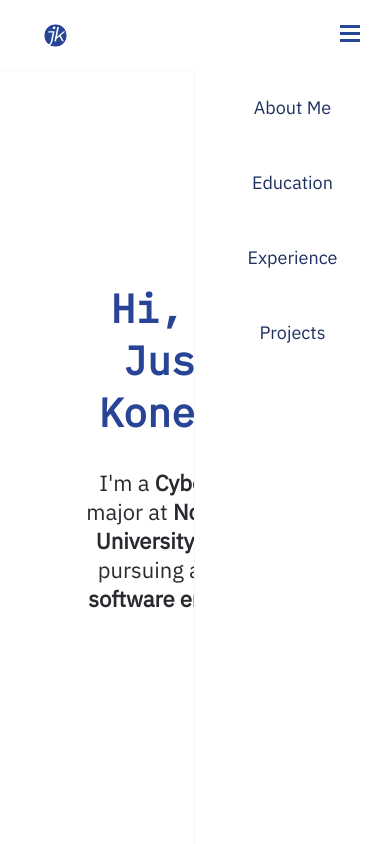
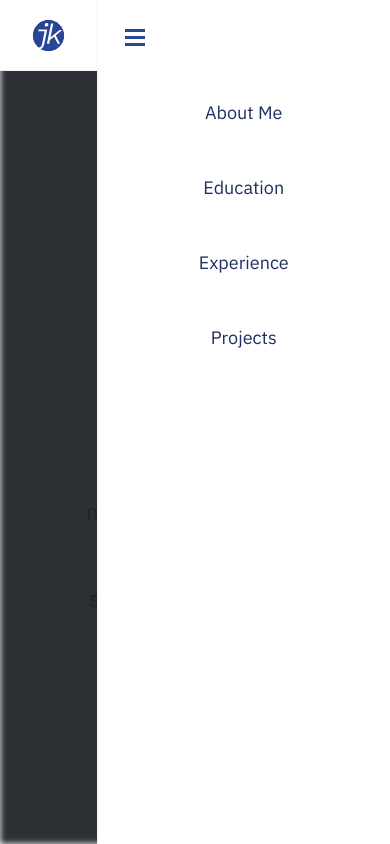
Before and after one commit to justinkonecny/website, a React (Create React App) app: page / in a window 390 px wide. Both pictures are taken after a click on the button 350 px from the left and 35 px from the top of the page. Shown: the top 844 px of the page. Built offline with nearby package versions, Linux system fonts and the light colour scheme.

Commit message:
Fix mobile menu

```diff
--- a/src/components/Home.js
+++ b/src/components/Home.js
@@ -243,6 +243,49 @@ class Home extends Component {
         );
     }
 
+    getIntroType() {
+        // var TxtRotate = function(el, toRotate, period) {
+        //     this.toRotate = toRotate;
+        //     this.el = el;
+        //     this.loopNum = 0;
+        //     this.period = parseInt(period, 10) || 2000;
+        //     this.txt = '';
+        //     this.tick();
+        //     this.isDeleting = false;
+        // };
+        //
+        // TxtRotate.prototype.tick = function() {
+        //     var i = this.loopNum % this.toRotate.length;
+        //     var fullTxt = this.toRotate[i];
+        //
+        //     if (this.isDeleting) {
+        //         this.txt = fullTxt.substring(0, this.txt.length - 1);
+        //     } else {
+        //         this.txt = fullTxt.substring(0, this.txt.length + 1);
+        //     }
+        //
+        //     this.el.innerHTML = '<span class="wrap">'+this.txt+'</span>';
+        //
+        //     var that = this;
+        //     var delta = 300 - Math.random() * 100;
+        //
+        //     if (this.isDeleting) { delta /= 2; }
+        //
+        //     if (!this.isDeleting && this.txt === fullTxt) {
+        //         delta = this.period;
+        //         this.isDeleting = true;
+        //     } else if (this.isDeleting && this.txt === '') {
+        //         this.isDeleting = false;
+        //         this.loopNum++;
+        //         delta = 500;
+        //     }
+        //
+        //     setTimeout(function() {
+        //         that.tick();
+        //     }, delta);
+        // };
+    }
+
     /**
      * Renders this component.
      */
@@ -253,7 +296,7 @@ class Home extends Component {
                 <div className={this.state.isMobile ? 'intro intro-mobile' : 'intro'}>
                     <div className={this.state.isMobile ? 'intro-inner intro-inner-mobile' : 'intro-inner'}>
                         <h1 id={'name'} className={this.state.isMobile ? 'name-mobile' : 'name-desk'}>Hi, I'm Justin Konecny.</h1>
-                        <div className={this.state.showIntro ? 'fade-in' : 'fade-in-hide'} style={this.state.showIntro ? {} : {'top': '200px'}}>
+                        <div className={this.state.showIntro ? 'fade-in' : 'fade-in-hide'} style={this.state.showIntro ? {} : {'top': '20px'}}>
                             <p className={this.state.isMobile ? 'intro-blurb intro-blurb-mobile' : 'intro-blurb'}>
                                 I'm a <span style={{'fontWeight': '700'}}>Cybersecurity</span> major at
                                 <span style={{'fontWeight': '700'}}> Northeastern University</span>, currently
@@ -545,7 +588,7 @@ class Home extends Component {
                             <div style={this.state.isMobile
                                 ? {'margin': 'auto', 'textAlign': 'center', 'padding': '0 5vw'}
                                 : {'margin': 'auto', 'textAlign': 'center', 'padding': '0 15vw'}}>
-                                <h3 id='contact'>Let's Get in Touch</h3>
+                                <h3 id='contact'>LET'S GET IN TOUCH</h3>
                                 <p>
                                     I am currently seeking opportunities for a co-op position or internship for July - December
                                     2020 in a software engineering roll.
--- a/src/components/NavBar.js
+++ b/src/components/NavBar.js
@@ -22,8 +22,7 @@ class NavBar extends Component {
      * Scrolls to the top of the page.
      */
     scrollToTop() {
-        document.body.scrollTop = 0;
-        document.documentElement.scrollTop = 0;
+        window.scrollTo({top: 0, behavior: 'smooth'});
     }
 
     /**
@@ -41,9 +40,17 @@ class NavBar extends Component {
      */
     getMenu() {
         return (
+            <div>
+                <div className={this.state.showMenu ? 'blur' : 'menu-hidden'}/>
                 <div className={this.props.display && this.state.showMenu ? 'menu-container' : 'menu-container hide-left'}>
+                    <div className={'menu-btn-container'}>
+                        <button onClick={this.updateMenuState} className={this.state.showMenu ? 'menu-expanded' : 'menu-hidden'}>
+                            <img className={'menu'} src={menu} alt={'menu'}/>
+                        </button>
+                    </div>
                     <div className={'nav-left nav-left-mobile'}>
                         {this.props.linksLeft}
+                    </div>
                 </div>
             </div>
         );
@@ -59,14 +66,20 @@ class NavBar extends Component {
             return (
                 <div>
                     <div className={this.props.display ? 'nav nav-mobile' : 'nav nav-mobile hide'}>
-                        <div style={{'margin': '22px 5px 18px 30px'}}>
-                            <button onClick={this.scrollToTop} style={{'width': '50px', 'height': '50px'}}>
-                                <img src={icon} alt={'icon'} style={{'width': '25px', 'height': '25px'}}/>
+                        <div style={{'width': '25vw', 'display': 'flex'}}>
+                            <div className={'icon-container'}>
+                                <button onClick={this.scrollToTop} className={'icon-btn'}>
+                                    <img src={icon} alt={'icon'} className={'icon'}/>
                                 </button>
                             </div>
-                        <button onClick={this.updateMenuState} style={{'margin': '10px 15px auto auto', 'width': '50px', 'height': '50px'}}>
+                        </div>
+                        <div style={{'width': '75vw', 'display': 'flex'}}>
+                            <div className={'menu-btn-container'} style={{'margin': 'auto 0 auto auto'}}>
+                                <button onClick={this.updateMenuState} className={this.state.showMenu ? 'menu-hidden' : 'menu-nav-bar'}>
                                     <img className={'menu'} src={menu} alt={'menu'}/>
                                 </button>
+                            </div>
+                        </div>
                     </div>
 
                     {this.getMenu()}
@@ -75,10 +88,12 @@ class NavBar extends Component {
         } else {
             return (
                 <div className={this.props.display ? 'nav' : 'nav hide'}>
-                    <div style={{'margin': '22px 5px 18px 30px'}}>
-                        <button onClick={this.scrollToTop} style={{'width': '50px', 'height': '50px'}}>
-                            <img src={icon} alt={'icon'} style={{'width': '25px', 'height': '25px'}}/>
+                    <div style={{'width': '100px', 'display': 'flex'}}>
+                        <div className={'icon-container'}>
+                            <button onClick={this.scrollToTop} className={'icon-btn'}>
+                                <img src={icon} alt={'icon'} className={'icon'}/>
                             </button>
+                        </div>
                     </div>
                     <div className={'nav-left'}>
                         {this.props.linksLeft}
--- a/src/css/App.css
+++ b/src/css/App.css
@@ -41,5 +41,6 @@ html {
 :root {
   --green: #188e9b;
   --darkgrey: #21252b;
-  --lightgrey: #f7f7f7;
+  /*--darkgrey: #323232;*/
+  --lightgrey: #f3f3f3;
 }
--- a/src/css/Home.css
+++ b/src/css/Home.css
@@ -64,6 +64,7 @@ button:hover {
     width: 0;
     animation: type 2s linear forwards;
     animation-delay: 0.5s;
+    /*border-right: 0.07em solid #6c6e77*/
 }
 
 .name-mobile {
@@ -105,7 +106,7 @@ button:hover {
 }
 
 .about {
-    background-color: #21252b;
+    background-color: var(--darkgrey);
     min-height: 590px;
     width: 100%;
 }
@@ -303,7 +304,7 @@ li:before {
 }
 
 .projects {
-    background-color: #21252b;
+    background-color: var(--darkgrey);
     width: 100%;
     padding: 2px 0 50px 0;
     min-height: 890px;
@@ -427,7 +428,7 @@ li:before {
 
 .footer {
     margin-top: 100px;
-    background-color: #323232;
+    background-color: var(--darkgrey);
     color: #d7d7d7;
     padding: 10px;
 }
@@ -461,13 +462,13 @@ li:before {
 .fade-in-hide {
     opacity: 0;
     position: relative;
-    top: 25px;
+    top: 15px;
 }
 
-:target:before {
-    /* Fix for adding offset to anchor tags */
-    content:"";
-    display:block;
-    height:90px;
-    margin:-90px 0 0;
-}
+/*:target:before {*/
+    /*!* Fix for adding offset to anchor tags *!*/
+    /*content:"";*/
+    /*display:block;*/
+    /*height:90px;*/
+    /*margin:-90px 0 0;*/
+/*}*/
--- a/src/css/NavBar.css
+++ b/src/css/NavBar.css
@@ -92,20 +92,29 @@
     border-bottom: var(--lightgrey) 1px solid;
 }
 
+.menu-nav-bar {
+    display: flex;
+    margin-top: auto;
+    margin-bottom: auto;
+    width: 75px;
+    height: 100%;
+    padding: 0;
+}
+
 .menu {
     width: 20px;
+    margin: auto;
 }
 
 .menu-container {
     z-index: 2;
-    height: calc(100vh - 70px);
-    width: 50vw;
+    height: 100vh;
+    width: 75vw;
     background-color: white;
     border-left: var(--lightgrey) 1px solid;
     text-align: right;
     alignment: right;
     position: fixed;
-    top: 70px;
     transform: translateX(0px);
     transition-timing-function: ease-in-out;
     transition-duration: 100ms;
@@ -113,8 +122,58 @@
 }
 
 .hide-left {
-    transform: translateX(50vw);
+    transform: translateX(75vw);
     transition-timing-function: ease-in-out;
     transition-duration: 100ms;
     animation: display-none 0s 100ms forwards;
 }
+
+.blur {
+    z-index: 1;
+    background-color: var(--darkgrey);
+    position: fixed;
+    width: 100vw;
+    height: 100vh;
+    opacity: 0.95;
+    filter: blur(3px);
+
+    transition-timing-function: ease-in-out;
+    transition-duration: 200ms;
+}
+
+.menu-expanded {
+    display: flex;
+    margin-top: auto;
+    margin-bottom: auto;
+    width: 75px;
+    height: 100%;
+    padding: 0;
+}
+
+.menu-btn-container {
+    height: 75px;
+}
+
+.menu-hidden {
+    visibility: hidden;
+}
+
+.icon-container {
+    margin: auto;
+    height: 75px;
+    width: 75px;
+}
+
+.icon-btn {
+    display: flex;
+    margin-top: auto;
+    margin-bottom: auto;
+    width: 75px;
+    height: 100%;
+    padding: 0;
+}
+
+.icon {
+    width: 35px;
+    margin: auto;
+}
```
Lines whose indentation alone changed are shown as unchanged.
